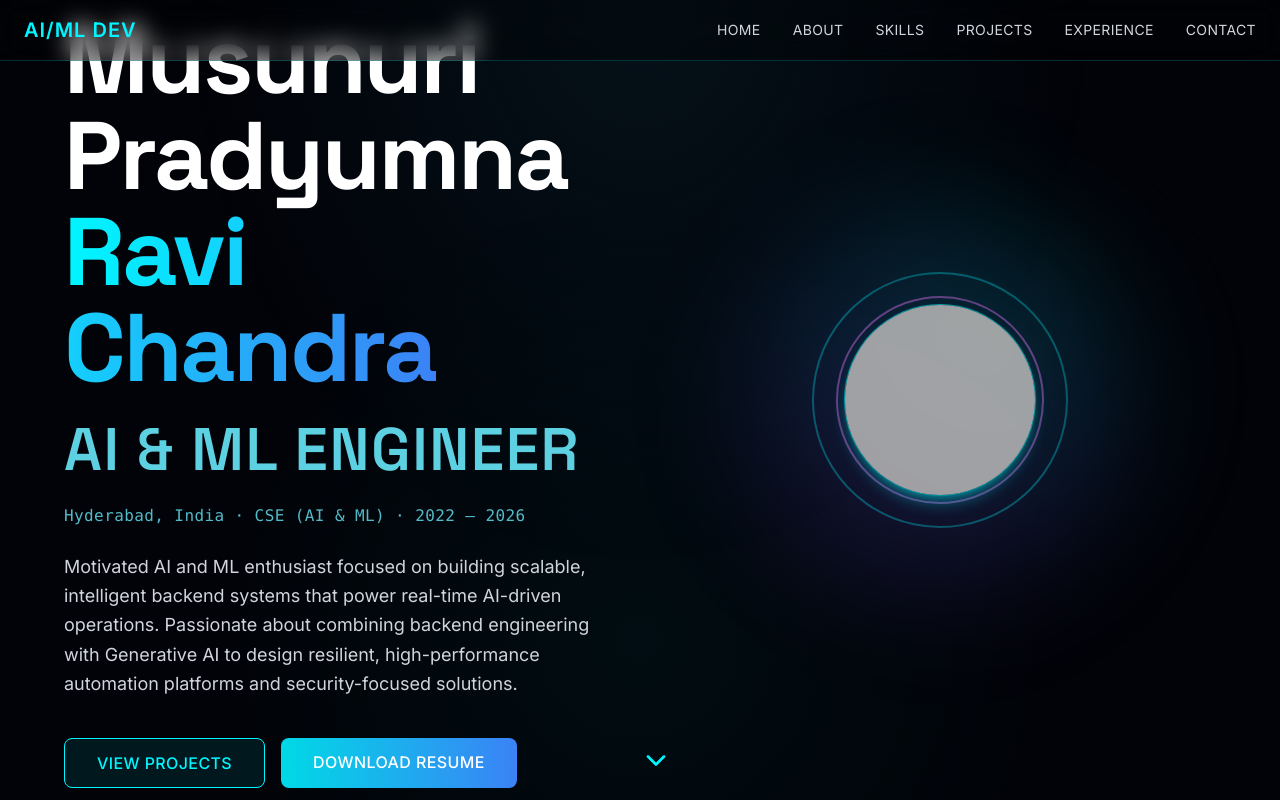
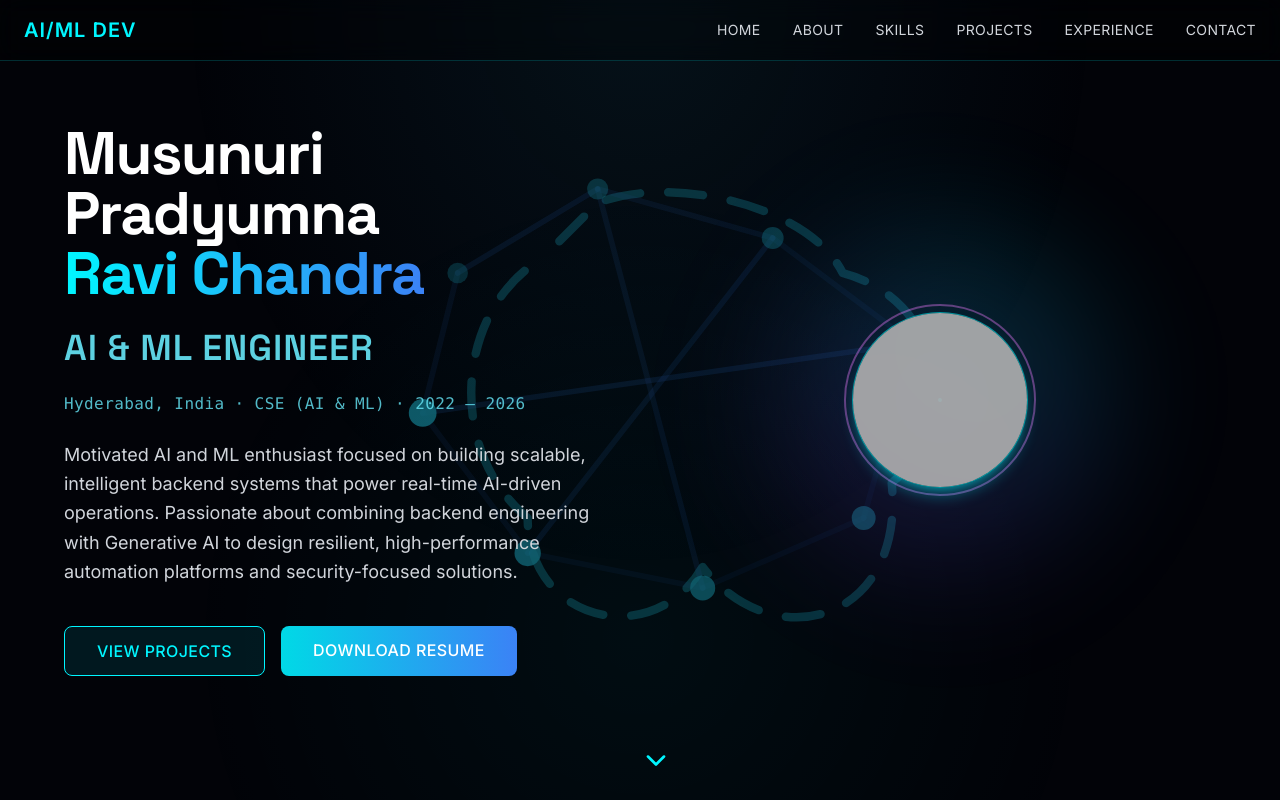
Before and after one commit to pradyu25/Portfolio, a React (Vite) app: page / in a window 1280 px wide. Shown: the top 800 px of the page. Built offline with nearby package versions, Linux system fonts and the light colour scheme; grey boxes are pictures that could not be loaded.

Commit message:
Refactor BrainNetwork animation and styles

```diff
--- a/src/components/Hero.tsx
+++ b/src/components/Hero.tsx
@@ -21,15 +21,17 @@ const itemVariants = {
   },
 };
 
-// Small brain network animation for background
+// Full-page brain network animation
 function BrainNetwork() {
   const nodes = [
-    { cx: 30, cy: 40 },
-    { cx: 60, cy: 25 },
-    { cx: 90, cy: 40 },
-    { cx: 80, cy: 70 },
-    { cx: 50, cy: 80 },
-    { cx: 20, cy: 65 },
+    { cx: 20, cy: 30 },
+    { cx: 40, cy: 18 },
+    { cx: 65, cy: 25 },
+    { cx: 85, cy: 40 },
+    { cx: 78, cy: 65 },
+    { cx: 55, cy: 75 },
+    { cx: 30, cy: 70 },
+    { cx: 15, cy: 50 },
   ];
 
   const links: [number, number][] = [
@@ -38,49 +40,52 @@ function BrainNetwork() {
     [2, 3],
     [3, 4],
     [4, 5],
-    [5, 0],
-    [1, 4],
-    [2, 5],
+    [5, 6],
+    [6, 7],
+    [7, 0],
+    [1, 5],
+    [2, 6],
+    [3, 7],
   ];
 
   return (
     <motion.div
-      className="absolute inset-0 flex items-center justify-center pointer-events-none"
+      className="absolute inset-0 pointer-events-none flex items-center justify-center"
       initial={{ opacity: 0 }}
-      animate={{ opacity: 0.8 }}
-      transition={{ duration: 1.5, delay: 0.8 }}
+      animate={{ opacity: 0.45 }}
+      transition={{ duration: 1.5, delay: 0.6 }}
     >
       <motion.div
-        className="relative w-72 h-72 md:w-80 md:h-80"
+        className="w-full h-full flex items-center justify-center"
         animate={{
-          x: [10, -10, 10],
-          y: [-6, 6, -6],
+          x: ['-4%', '4%', '-4%'],
+          y: ['-3%', '3%', '-3%'],
         }}
-        transition={{ duration: 16, repeat: Infinity, ease: 'easeInOut' }}
+        transition={{ duration: 20, repeat: Infinity, ease: 'easeInOut' }}
       >
         <motion.svg
-          viewBox="0 0 110 110"
-          className="w-full h-full"
-          initial={{ opacity: 0, scale: 0.9 }}
+          viewBox="0 0 100 100"
+          className="w-[70vw] max-w-[700px] h-auto"
+          initial={{ opacity: 0, scale: 0.95 }}
           animate={{ opacity: 1, scale: 1 }}
           transition={{ duration: 1.2, ease: 'easeOut' }}
         >
-          {/* Brain outline (stylized) */}
+          {/* Stylized brain outline */}
           <motion.path
-            d="M35 30 C20 40 20 65 35 75 C35 90 55 90 55 75 C70 90 90 80 85 60 C95 50 90 30 75 30 C70 20 50 15 40 22 Z"
+            d="M32 28 C20 35 18 55 30 65 C30 80 48 84 55 72 C65 85 84 80 82 60 C92 52 90 34 75 30 C70 20 50 16 40 20 Z"
             fill="none"
-            stroke="rgba(34,211,238,0.6)"
-            strokeWidth="1.5"
+            stroke="rgba(34,211,238,0.45)"
+            strokeWidth="1.2"
             strokeLinecap="round"
             strokeLinejoin="round"
-            strokeDasharray="4 4"
+            strokeDasharray="5 4"
             animate={{
-              strokeDashoffset: [16, 0, 16],
+              strokeDashoffset: [18, 0, 18],
             }}
-            transition={{ duration: 8, repeat: Infinity, ease: 'linear' }}
+            transition={{ duration: 10, repeat: Infinity, ease: 'linear' }}
           />
 
-          {/* Links between nodes */}
+          {/* Links */}
           {links.map(([from, to], i) => {
             const a = nodes[from];
             const b = nodes[to];
@@ -92,11 +97,11 @@ function BrainNetwork() {
                 x2={b.cx}
                 y2={b.cy}
                 stroke="rgba(59,130,246,0.5)"
-                strokeWidth="1"
+                strokeWidth="0.8"
                 strokeLinecap="round"
                 initial={{ opacity: 0.2 }}
                 animate={{ opacity: [0.2, 0.8, 0.2] }}
-                transition={{ duration: 5, repeat: Infinity, delay: i * 0.3 }}
+                transition={{ duration: 6, repeat: Infinity, delay: i * 0.25 }}
               />
             );
           })}
@@ -107,11 +112,11 @@ function BrainNetwork() {
               key={`node-${i}`}
               cx={node.cx}
               cy={node.cy}
-              r={2.4}
+              r={1.6}
               fill="rgba(34,211,238,0.9)"
               initial={{ opacity: 0.4, scale: 0.9 }}
-              animate={{ opacity: [0.4, 1, 0.4], scale: [0.9, 1.3, 0.9] }}
-              transition={{ duration: 3.5, repeat: Infinity, delay: i * 0.25 }}
+              animate={{ opacity: [0.4, 1, 0.4], scale: [0.9, 1.25, 0.9] }}
+              transition={{ duration: 3.5, repeat: Infinity, delay: i * 0.2 }}
             />
           ))}
         </motion.svg>
@@ -132,7 +137,7 @@ export default function Hero() {
     >
       {/* Animated background glow */}
       <motion.div
-        className="absolute inset-0 opacity-30"
+        className="absolute inset-0 opacity-30 z-0"
         animate={{
           background: [
             'radial-gradient(circle at 20% 50%, rgba(0, 246, 255, 0.15) 0%, transparent 50%)',
@@ -144,10 +149,8 @@ export default function Hero() {
         transition={{ duration: 10, repeat: Infinity, ease: 'linear' }}
       />
 
-      {/* Brain network in background, but mostly on the right side */}
-      <div className="hidden md:block absolute right-[-4rem] top-1/2 -translate-y-1/2">
-        <BrainNetwork />
-      </div>
+      {/* Full-page brain network background */}
+      <BrainNetwork />
 
       <div className="max-w-6xl mx-auto w-full grid md:grid-cols-2 gap-12 items-center relative z-10">
         {/* LEFT: Text */}
@@ -157,10 +160,10 @@ export default function Hero() {
           animate="visible"
           className="space-y-6"
         >
-          {/* Name (big) */}
+          {/* Name smaller */}
           <motion.h1
             variants={itemVariants}
-            className="text-6xl md:text-8xl font-bold text-white font-['Space_Grotesk'] leading-tight tracking-tight"
+            className="text-4xl md:text-6xl font-bold text-white font-['Space_Grotesk'] leading-tight tracking-tight"
           >
             Musunuri
             <br />
@@ -171,10 +174,10 @@ export default function Hero() {
             </span>
           </motion.h1>
 
-          {/* Profession (smaller than name) */}
+          {/* Profession smaller */}
           <motion.p
             variants={itemVariants}
-            className="text-4xl md:text-6xl font-semibold text-cyan-300/90 font-['Space_Grotesk'] tracking-wide"
+            className="text-2xl md:text-4xl font-semibold text-cyan-300/90 font-['Space_Grotesk'] tracking-wide"
           >
             AI & ML ENGINEER
           </motion.p>
@@ -193,9 +196,9 @@ export default function Hero() {
             className="text-lg text-gray-300 leading-relaxed max-w-xl"
           >
             Motivated AI and ML enthusiast focused on building scalable, intelligent backend systems
-            that power real-time AI-driven operations. Passionate about combining backend
-            engineering with Generative AI to design resilient, high-performance automation
-            platforms and security-focused solutions.
+            that power real-time AI-driven operations. Passionate about combining backend engineering
+            with Generative AI to design resilient, high-performance automation platforms and
+            security-focused solutions.
           </motion.p>
 
           {/* Buttons */}
@@ -236,7 +239,7 @@ export default function Hero() {
         >
           {/* Glow */}
           <motion.div
-            className="w-80 h-80 rounded-full bg-gradient-to-r from-cyan-400 via-blue-500 to-purple-600 opacity-20 blur-3xl"
+            className="w-72 h-72 rounded-full bg-gradient-to-r from-cyan-400 via-blue-500 to-purple-600 opacity-20 blur-3xl"
             animate={{
               scale: [1, 1.15, 1],
               rotate: [0, 180, 360],
@@ -246,12 +249,12 @@ export default function Hero() {
 
           {/* Rings */}
           <motion.div
-            className="absolute w-64 h-64 rounded-full border-2 border-cyan-400/30"
+            className="absolute w-58 h-58 rounded-full border-2 border-cyan-400/30"
             animate={{ rotate: 360 }}
             transition={{ duration: 30, repeat: Infinity, ease: 'linear' }}
           />
           <motion.div
-            className="absolute w-52 h-52 rounded-full border-2 border-fuchsia-400/40"
+            className="absolute w-48 h-48 rounded-full border-2 border-fuchsia-400/40"
             animate={{ rotate: -360 }}
             transition={{ duration: 20, repeat: Infinity, ease: 'linear' }}
           />
@@ -259,10 +262,10 @@ export default function Hero() {
           {/* Image */}
           <motion.div
             whileHover={{ scale: 1.04, rotate: 1 }}
-            className="absolute w-48 h-48 rounded-full overflow-hidden border border-cyan-400/60 shadow-lg shadow-cyan-500/40 bg-black/60"
+            className="absolute w-44 h-44 rounded-full overflow-hidden border border-cyan-400/60 shadow-lg shadow-cyan-500/40 bg-black/60"
           >
             <img
-              src="/profile.jpg" // put your image in /public/profile.jpg
+              src="/profile.jpg" // ensure this exists in /public
               alt="Musunuri Pradyumna Ravi Chandra"
               className="w-full h-full object-cover mix-blend-screen"
             />
```
